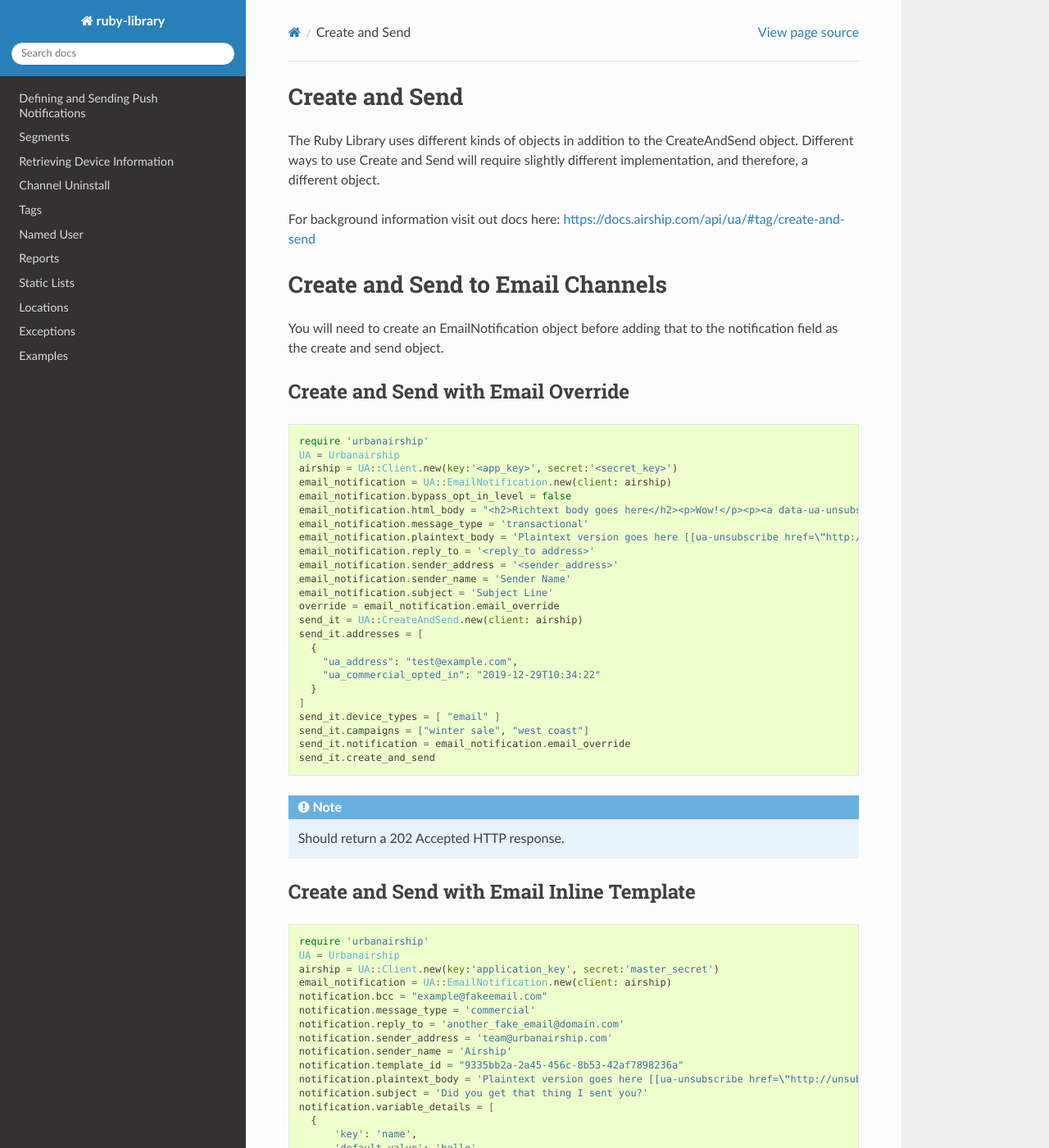
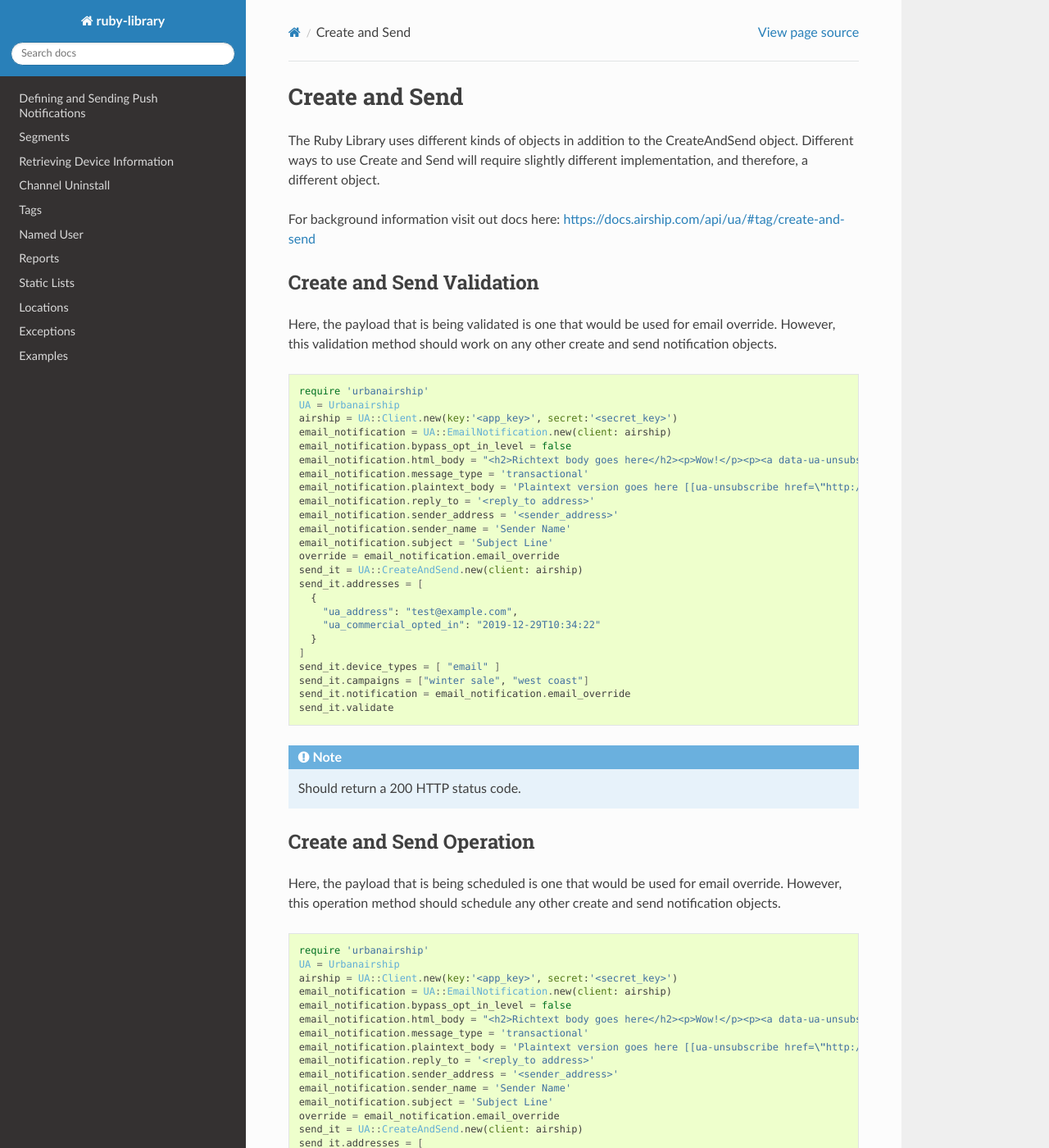
Before and after one commit to urbanairship/ruby-library, a Sphinx documentation site: the page built from docs/create_and_send.rst, in a window 1280 px wide and 1400 px high. Shown: the whole window at 82% size. Built offline with Sphinx 7.4.7 and the Read the Docs theme 2.0.0, drawn with Linux system fonts in a browser that asks for light colours; the version number could not be read and is left out; some of the changed text lies outside the part shown.

Commit message:
update rst docs with create and send methods

```diff
--- a/docs/create_and_send.rst
+++ b/docs/create_and_send.rst
@@ -6,6 +6,82 @@ Different ways to use Create and Send will require slightly different implementa
 therefore, a different object.
 
 For background information visit out docs here: https://docs.airship.com/api/ua/#tag/create-and-send
+
+Create and Send Validation
+--------------------------
+
+Here, the payload that is being validated is one that would be used for email override.
+However, this validation method should work on any other create and send notification objects.
+
+.. code-block:: ruby
+
+    require 'urbanairship'
+    UA = Urbanairship
+    airship = UA::Client.new(key:'<app_key>', secret:'<secret_key>')
+    email_notification = UA::EmailNotification.new(client: airship)
+    email_notification.bypass_opt_in_level = false
+    email_notification.html_body = "<h2>Richtext body goes here</h2><p>Wow!</p><p><a data-ua-unsubscribe=\"1\" title=\"unsubscribe\" href=\"http://unsubscribe.urbanairship.com/email/success.html\">Unsubscribe</a></p>"
+    email_notification.message_type = 'transactional'
+    email_notification.plaintext_body = 'Plaintext version goes here [[ua-unsubscribe href=\"http://unsubscribe.urbanairship.com/email/success.html\"]]'
+    email_notification.reply_to = '<reply_to address>'
+    email_notification.sender_address = '<sender_address>'
+    email_notification.sender_name = 'Sender Name'
+    email_notification.subject = 'Subject Line'
+    override = email_notification.email_override
+    send_it = UA::CreateAndSend.new(client: airship)
+    send_it.addresses = [
+      {
+        "ua_address": "test@example.com",
+        "ua_commercial_opted_in": "2019-12-29T10:34:22"
+      }
+    ]
+    send_it.device_types = [ "email" ]
+    send_it.campaigns = ["winter sale", "west coast"]
+    send_it.notification = email_notification.email_override
+    send_it.validate
+
+.. note::
+
+  Should return a 200 HTTP status code.
+
+Create and Send Operation
+-------------------------
+
+Here, the payload that is being scheduled is one that would be used for email override.
+However, this operation method should schedule any other create and send notification objects.
+
+.. code-block:: ruby
+
+    require 'urbanairship'
+    UA = Urbanairship
+    airship = UA::Client.new(key:'<app_key>', secret:'<secret_key>')
+    email_notification = UA::EmailNotification.new(client: airship)
+    email_notification.bypass_opt_in_level = false
+    email_notification.html_body = "<h2>Richtext body goes here</h2><p>Wow!</p><p><a data-ua-unsubscribe=\"1\" title=\"unsubscribe\" href=\"http://unsubscribe.urbanairship.com/email/success.html\">Unsubscribe</a></p>"
+    email_notification.message_type = 'transactional'
+    email_notification.plaintext_body = 'Plaintext version goes here [[ua-unsubscribe href=\"http://unsubscribe.urbanairship.com/email/success.html\"]]'
+    email_notification.reply_to = '<reply_to address>'
+    email_notification.sender_address = '<sender_address>'
+    email_notification.sender_name = 'Sender Name'
+    email_notification.subject = 'Subject Line'
+    override = email_notification.email_override
+    send_it = UA::CreateAndSend.new(client: airship)
+    send_it.addresses = [
+      {
+        "ua_address": "test@example.com",
+        "ua_commercial_opted_in": "2019-12-29T10:34:22"
+      }
+    ]
+    send_it.device_types = [ "email" ]
+    send_it.campaigns = ["winter sale", "west coast"]
+    send_it.notification = email_notification.email_override
+    send_it.name = 'Name for scheduled create and send'
+    send_it.scheduled_time =  "2019-13-29T10:34:22"
+    send_it.operation
+
+.. note::
+
+  Should return a 201  HTTP status code.
 
 Create and Send to Email Channels
 =================================
```
